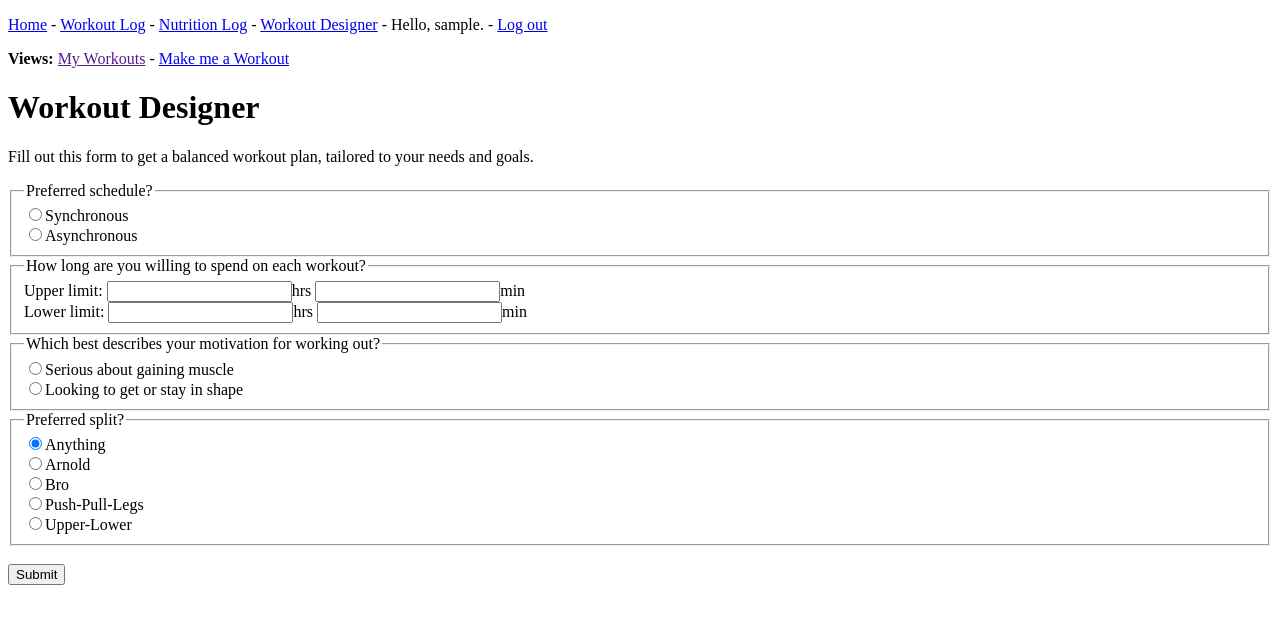
After one commit to ben31w/balance, a Django app: page /workout_designer/create_workout in a window 1280 px wide. The commit adds this page. Shown: the top 624 px of the page. Run offline with Django 4.2, Linux system fonts and the light colour scheme; the visitor is signed in with stand-in values (Sample User, id 1).

Commit message:
create unaesthetic workout form

```diff
--- a/workout_designer/templates/workout_designer/base.html
+++ b/workout_designer/templates/workout_designer/base.html
@@ -14,8 +14,7 @@ links to create a routine and view all routines.
   <p>
     <strong>Views: </strong>
     <a href="">My Workouts</a> -
-    <a href="">Make me a Workout</a> -
-    <a href="">Create my own Workout</a>
+    <a href="{% url 'workout_designer:create_workout' %}">Make me a Workout</a>
   </p>
 
   <!-- Content of children -->
--- /dev/null
+++ b/workout_designer/templates/workout_designer/create_workout.html
@@ -0,0 +1,72 @@
+<!--
+This form is where the user enters their fitness goals
+and needs (ex time constraints), and they receive a custom
+workout.
+-->
+
+{% extends 'workout_designer/base.html' %}
+
+{% block subcontent %}
+    <h1>Workout Designer</h1>
+
+    <p>
+        Fill out this form to get a balanced workout plan,
+        tailored to your needs and goals.
+    </p>
+    <form action="{% url 'nutrition_log:daily' %}" method="get">
+
+        <fieldset>
+            <legend>Preferred schedule?</legend>
+            <label>
+                <input type="radio" name="schedule" value="sync">Synchronous
+            </label><br>
+            <label>
+                <input type="radio" name="schedule" value="async">Asynchronous
+            </label>
+        </fieldset>
+
+        <fieldset>
+            <legend>How long are you willing to spend on each workout?</legend>
+            <label>Upper limit: </label>
+            <input type="number" name="upperLimitHrs"><label>hrs</label>
+            <input type="number" name="upperLimitMin"><label>min</label>
+            <br>
+
+            <label>Lower limit: </label>
+            <input type="number" name="lowerLimitHrs"><label>hrs</label>
+            <input type="number" name="lowerLimitMin"><label>min</label>
+        </fieldset>
+
+        <fieldset>
+            <legend>Which best describes your motivation for working out?</legend>
+            <label>
+                <input type="radio" name="goal" value="sync">Serious about gaining muscle
+            </label><br>
+            <label>
+                <input type="radio" name="goal" value="async">Looking to get or stay in shape
+            </label>
+        </fieldset>
+
+
+        <fieldset>
+            <legend>Preferred split?</legend>
+            <label>
+                <input type="radio" name="split" value="anything" checked="checked">Anything
+            </label><br>
+            <label>
+                <input type="radio" name="split" value="arnold">Arnold
+            </label><br>
+            <label>
+                <input type="radio" name="split" value="bro">Bro
+            </label><br>
+            <label>
+                <input type="radio" name="split" value="arnold">Push-Pull-Legs
+            </label><br>
+            <label>
+                <input type="radio" name="split" value="anything">Upper-Lower
+            </label>
+        </fieldset>
+  <br>
+        <input type="submit" value="Submit">
+    </form>
+{% endblock subcontent %}
--- a/workout_designer/templates/workout_designer/index.html
+++ b/workout_designer/templates/workout_designer/index.html
@@ -1,7 +1,6 @@
 <!--
-Index page is the  for the Workout Designer app
-Inherit from overall base template, and define a Workout Designer navbar with
-links to create a routine and view all routines.
+Index page for the Workout Designer app
+Eventually this page will list all the workouts the user has created
 -->
 
 {% extends 'workout_designer/base.html' %}
--- a/workout_designer/urls.py
+++ b/workout_designer/urls.py
@@ -9,4 +9,5 @@ app_name = 'workout_designer'
 
 urlpatterns = [
     path('', views.index, name='index'),
+    path('create_workout', views.create_workout, name='create_workout')
 ]
--- a/workout_designer/views.py
+++ b/workout_designer/views.py
@@ -6,3 +6,9 @@ from django.shortcuts import render
 def index(request):
     """Load the My Workouts page"""
     return render(request, "workout_designer/index.html")
+
+
+@login_required
+def create_workout(request):
+    """Loads the form for creating a workout"""
+    return render(request, 'workout_designer/create_workout.html')
```
